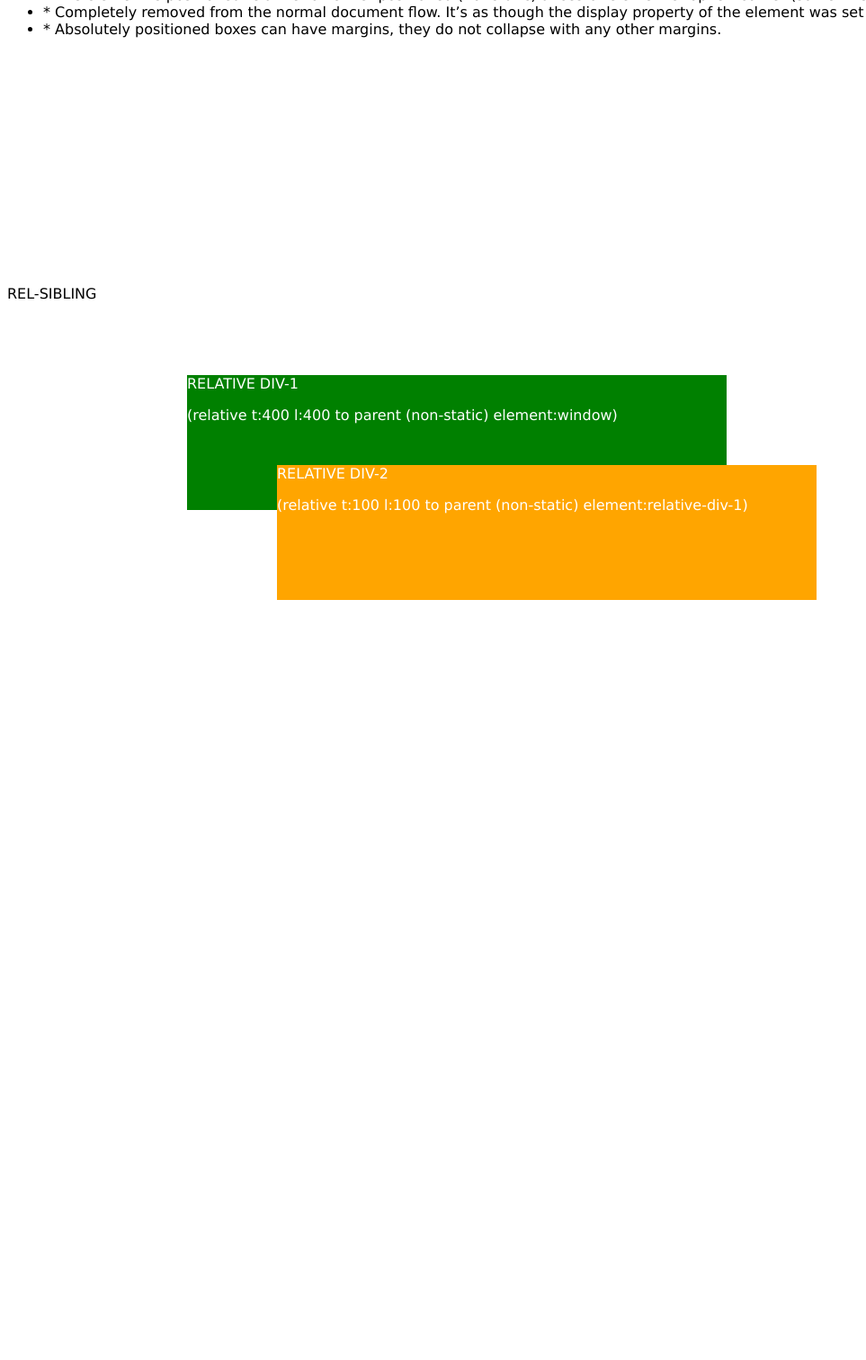
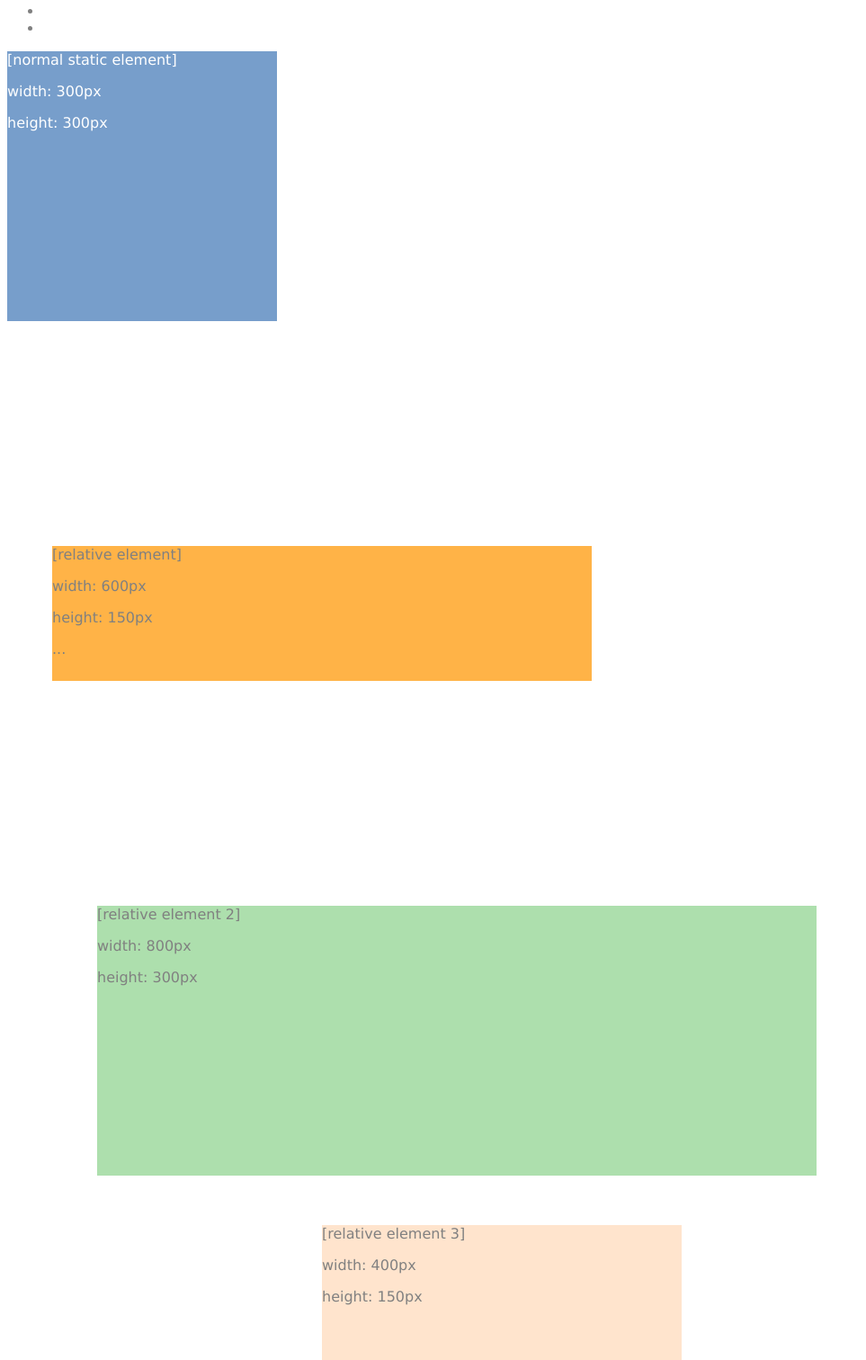
Before and after one commit to lazlojuly/css-katas, a plain HTML site: page relative.html in a window 1280 px wide. Shown: the part 83-1595 px from the top of the page at 90% size, without its empty margins (0-963 px from the left). Before the commit the page ends 800 px from the top, so only its background shows below. Drawn offline with Linux system fonts and the light colour scheme.

Commit message:
Adding page for relative examples

```diff
--- /dev/null
+++ b/relative.css
@@ -0,0 +1,38 @@
+div {
+	font-family: Verdana;
+	color: grey;
+}
+
+#normal-static-div {
+	width: 300px;
+	height: 300px;
+	background-color: #779ECB;
+	color: white;
+}
+
+#relative-element-1 {
+	position: relative;
+	top: 250px;
+	left: 50px;
+	width: 600px;
+	height: 150px;
+	background-color: #FFB347; /* Pastel Orange */
+}
+
+#relative-element-2 {
+	position: relative;
+	top: 500px;
+	left: 100px;
+	width: 800px;
+	height: 300px;
+	background-color: #ADDFAD;
+}
+
+#relative-element-3 {
+	position: relative;
+	top: 250px;
+	left: 250px;
+	width: 400px;
+	height: 150px;
+	background-color: #FFE4CD; /* Lumber */
+}
--- a/relative.html
+++ b/relative.html
@@ -9,7 +9,7 @@
 	<![endif]-->
 	<meta http-equiv="X-UA-Compatible" content="IE=edge">
 	<meta name="viewport" content="width=device-width, initial-scale=1">
-	<link rel="stylesheet" href="main.css">
+	<link rel="stylesheet" href="relative.css">
 </head>
 
 <body>
@@ -22,23 +22,35 @@
 
 	<div id="description">
 		<ul>
-			<li>* The element is positioned relative to its first positioned (not static) ancestor element's top left corner (sometimes window if no other parent found)</li>
-			<li>* Completely removed from the normal document flow. It’s as though the display property of the element was set to none</li>
-			<li>* Absolutely positioned boxes can have margins, they do not collapse with any other margins.</li>
+			<li></li>
+			<li></li>
+			<li></li>
 		</ul>
 	</div>
 
-	<div id="relative-examples">
-		<div id="rel-sibling-1">
-			REL-SIBLING
-		</div>
-		<div id="rel-div-1">
-			RELATIVE DIV-1
-			<p>(relative t:400 l:400 to parent (non-static) element:window)</p>
-			<div id="rel-div-2">
-				RELATIVE DIV-2
-				<p>(relative t:100 l:100 to parent (non-static) element:relative-div-1)</p>
-			</div>
+	<div id="normal-static-div">
+		[normal static element]
+		<p>width: 300px</p>
+		<p>height: 300px</p>
+	</div>
+	<div id="relative-element-1">
+		[relative element]
+		<p>width: 600px</p>
+		<p>height: 150px</p>
+		<p>...</p>
+	</div>
+
+	<div id="relative-element-2">
+		[relative element 2]
+		<p>width: 800px</p>
+		<p>height: 300px</p>
+		<p></p>
+
+		<div id="relative-element-3">
+			[relative element 3]
+			<p>width: 400px</p>
+			<p>height: 150px</p>
+			<p></p>
 		</div>
 	</div>
 
```
Also changed, not shown: absolute.html (+1 -1 lines).
